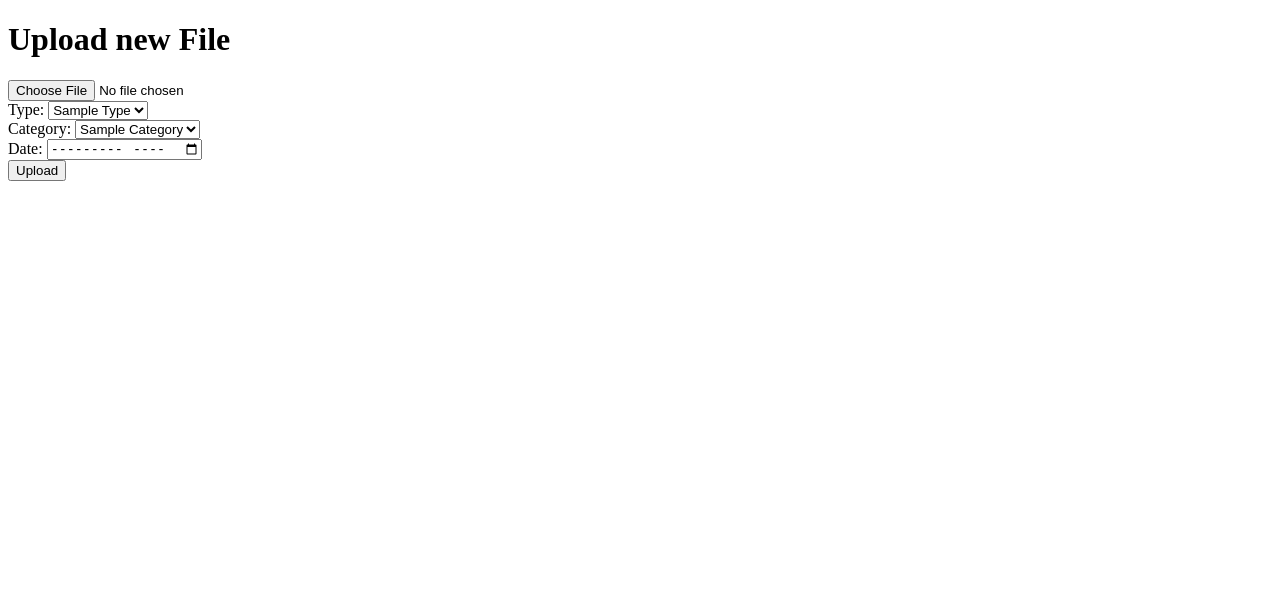
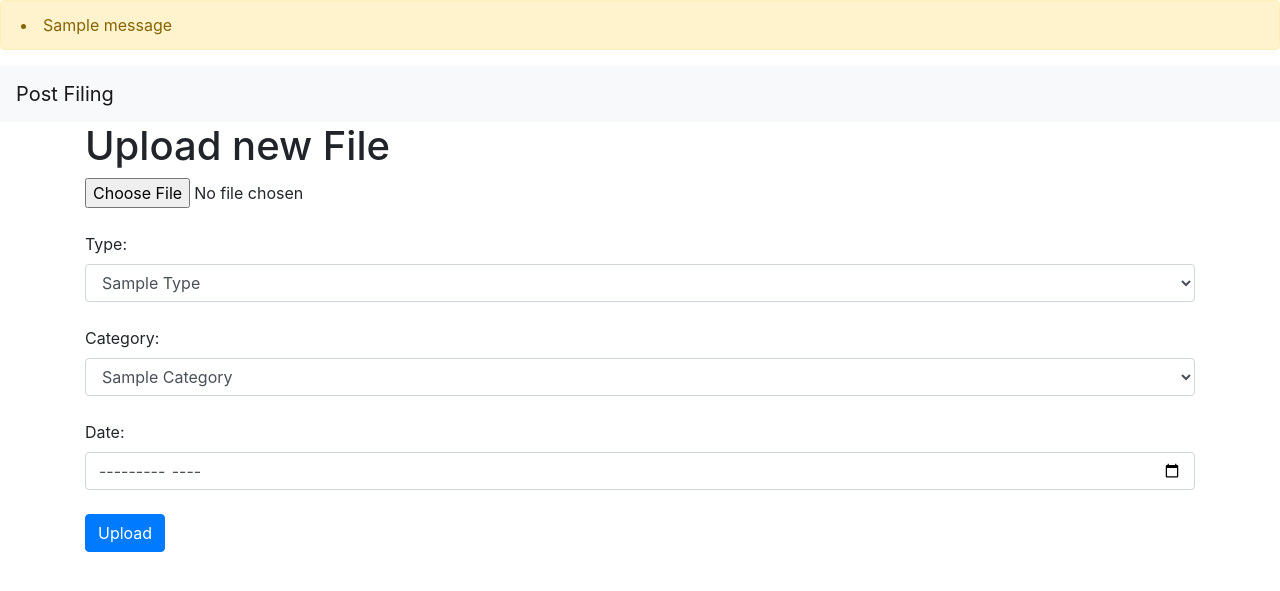
Before and after one commit to HaeckelK/PostFiler, a Flask app: template web/templates/uploader.html in a window 1280 px wide. Shown: the top 591 px of the page. Run offline with Flask 2, Linux system fonts and the light colour scheme; the template is opened without the code that fills it: most values are stand-ins (such as "Sample title", 1, 10 or a date in 2020); one stand-in notice (Sample message) is shown; parts of the project's set-up code (start-up, migrations or seed data) failed here and were passed over; some libraries are stand-ins or nearby versions.

Commit message:
Template overhaul (#6)
* feat: bootstrap template

* feat: call upload to storage transfer

* feat: flash for task creation

Co-authored-by: HaeckelK <haeckelk.github@gmail.com>

```diff
--- a/web/app.py
+++ b/web/app.py
@@ -41,10 +41,13 @@
             for arg in ("category", "correspondenceType", "correspondenceDate"):
                 details[arg] = request.form[arg]
             core.save_file_and_record_details(file, filename, details=details)
+            core.transfer_uploads_to_storage()
+            flash("File uploaded")
             return redirect(url_for("upload_file"))
 
     types = core.load_types()
     categories = core.load_categories()
+    # TODO update with current month
     default_date = "2021-03"
     return render_template("uploader.html", types=types, categories=categories, default_date=default_date)
 
@@ -57,10 +60,12 @@
 @app.route("/categories/create/<name>", methods=["GET"])
 def create_category(name):
     message = core.create_category(name)
-    return jsonify(message)
+    flash(message)
+    return redirect(url_for("upload_file"))
 
 
 @app.route("/types/create/<name>", methods=["GET"])
 def create_type(name):
     message = core.create_type(name)
-    return jsonify(message)
+    flash(message)
+    return redirect(url_for("upload_file"))
--- /dev/null
+++ b/web/templates/base.html
@@ -0,0 +1,67 @@
+<!doctype html>
+<html lang="en">
+
+<head>
+  <!-- Required meta tags -->
+  <meta charset="utf-8">
+  <meta name="viewport" content="width=device-width, initial-scale=1, shrink-to-fit=no">
+
+  <!-- Bootstrap CSS -->
+  <link rel="stylesheet" href="https://stackpath.bootstrapcdn.com/bootstrap/4.5.2/css/bootstrap.min.css"
+    integrity="sha384-JcKb8q3iqJ61gNV9KGb8thSsNjpSL0n8PARn9HuZOnIxN0hoP+VmmDGMN5t9UJ0Z" crossorigin="anonymous">
+
+  <title>{% block title %}{% endblock %}</title>
+  {% with messages = get_flashed_messages() %}
+  {% if messages %}
+  <div class="alert alert-warning" role="alert">
+    {% for message in messages %}
+    <li>{{ message }}</li>
+    {% endfor %}
+  </div>
+  {% endif %}
+  {% endwith %}
+</head>
+
+<nav class="navbar navbar-expand-lg navbar-light bg-light">
+  <a class="navbar-brand" href="\">Post Filing</a>
+  <button class="navbar-toggler" type="button" data-toggle="collapse" data-target="#navbarSupportedContent" aria-controls="navbarSupportedContent" aria-expanded="false" aria-label="Toggle navigation">
+    <span class="navbar-toggler-icon"></span>
+  </button>
+
+  <!-- <div class="collapse navbar-collapse" id="navbarSupportedContent">
+    <ul class="navbar-nav mr-auto">
+      <li class="nav-item">
+        <a class="nav-link" href="\categories">Categories</a>
+      </li>
+      <li class="nav-item">
+        <a class="nav-link" href="\booknotes_index">Booknotes</a>
+      </li>
+      <li class="nav-item">
+        <a class="nav-link" href="\articles_index">Articles</a>
+      </li>
+      <li class="nav-item">
+        <a class="nav-link" href="\tasks">Tasks</a>
+      </li>
+      <li class="nav-item">
+        <a class="nav-link" href="\api">API</a>
+      </li>
+    </ul>
+  </div> -->
+</nav>
+<div class="container">{% block content %}{% endblock %}</div>
+<div id="footer">
+  {% block footer %}
+  {% endblock %}
+</div>
+<!-- Optional JavaScript -->
+<!-- jQuery first, then Popper.js, then Bootstrap JS -->
+<script src="https://code.jquery.com/jquery-3.5.1.slim.min.js"
+  integrity="sha384-DfXdz2htPH0lsSSs5nCTpuj/zy4C+OGpamoFVy38MVBnE+IbbVYUew+OrCXaRkfj" crossorigin="anonymous"></script>
+<script src="https://cdn.jsdelivr.net/npm/popper.js@1.16.1/dist/umd/popper.min.js"
+  integrity="sha384-9/reFTGAW83EW2RDu2S0VKaIzap3H66lZH81PoYlFhbGU+6BZp6G7niu735Sk7lN" crossorigin="anonymous"></script>
+<script src="https://stackpath.bootstrapcdn.com/bootstrap/4.5.2/js/bootstrap.min.js"
+  integrity="sha384-B4gt1jrGC7Jh4AgTPSdUtOBvfO8shuf57BaghqFfPlYxofvL8/KUEfYiJOMMV+rV" crossorigin="anonymous"></script>
+  {% block script %}{% endblock %}
+</body>
+
+</html>
--- a/web/templates/uploader.html
+++ b/web/templates/uploader.html
@@ -1,25 +1,27 @@
-<!doctype html>
-<title>Upload new File</title>
+{% extends "base.html" %}
+{% block title %}Upload new File{% endblock %}
+{% block content %}
 <h1>Upload new File</h1>
 <form method=post enctype=multipart/form-data>
-    <input type=file name=file>
+    <input type=file class="form-control-file" name=file>
     <br>
     <label for="correspondenceType">Type:</label>
-    <select id="correspondenceType" name="correspondenceType">
+    <select class="form-control" id="correspondenceType" name="correspondenceType">
         {% for type in types %}
         <option value="{{type.lower()}}">{{type.title()}}</option>
         {% endfor %}
     </select>
     <br>
     <label for="category">Category:</label>
-    <select id="category" name="category">
+    <select class="form-control" id="category" name="category">
         {% for category in categories %}
         <option value="{{category.lower()}}">{{category.title()}}</option>
         {% endfor %}
     </select>
     <br>
     <label for="start">Date:</label>
-    <input type="month" id="correspondenceDate" name="correspondenceDate" value="{{default_date}}">
+    <input type="month" class="form-control" id="correspondenceDate" name="correspondenceDate" value="{{default_date}}">
     <br>
-    <input type=submit value=Upload>
+    <input type=submit class="btn btn-primary mb-2" value=Upload>
 </form>
+{% endblock %}
```
